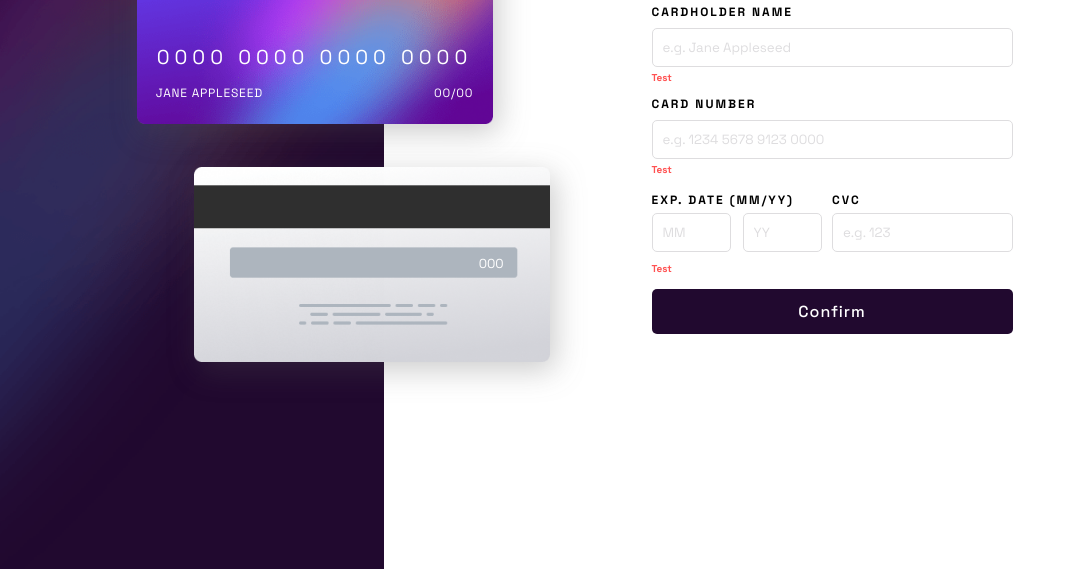
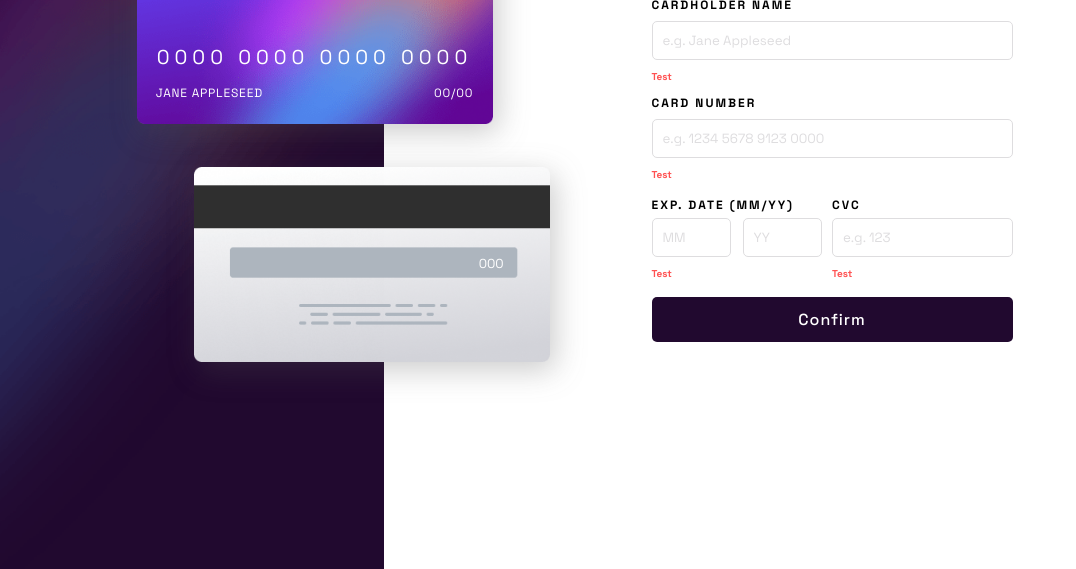
Before and after one commit to violettpv/Interactive-card-details-form, a plain HTML site: page index.html in a window 1280 px wide. Shown: the part 231-800 px from the top of the page, without its empty margins (0-1076 px from the left). Drawn offline with Linux system fonts and the light colour scheme.

Commit message:
error-span margin

```diff
--- a/css/input.scss
+++ b/css/input.scss
@@ -193,7 +193,9 @@ body {
       text-transform: none;
       font-family: SpaceGrotesk-Bold, sans-serif;
       height: 10px;
+      margin-top: 6px;
     }
+
     .date-n-cvv {
       display: flex;
       flex-direction: row;
@@ -202,7 +204,8 @@ body {
 
       .form-date, .form-cvc {
         width: 50%;
-        height: 86px;
+        //height: 86px;
+
       }
     }
     .form-date-input {
@@ -218,7 +221,7 @@ body {
       margin-right: 10px;
     }
     #cvc {
-      margin: 4px 0 4px 0;
+      //margin: 4px 0 4px 0;
       width: 100%;
     }
   }
--- a/index.html
+++ b/index.html
@@ -54,7 +54,7 @@
                 <div class="form-cvc">
                     <label for="cvc">CVC</label>
                     <input type="text" id="cvc" placeholder="e.g. 123">
-                    <span id="cvc-error"></span> <!--Can't be blank.-->
+                    <span id="cvc-error">Test</span> <!--Can't be blank.-->
                 </div>
             </div>
             <button type="button" id="confirm-btn" onclick="sendCardDetails()" class="btn">Confirm</button>
```
Also changed, not shown: css/output.css, 1 other file.
